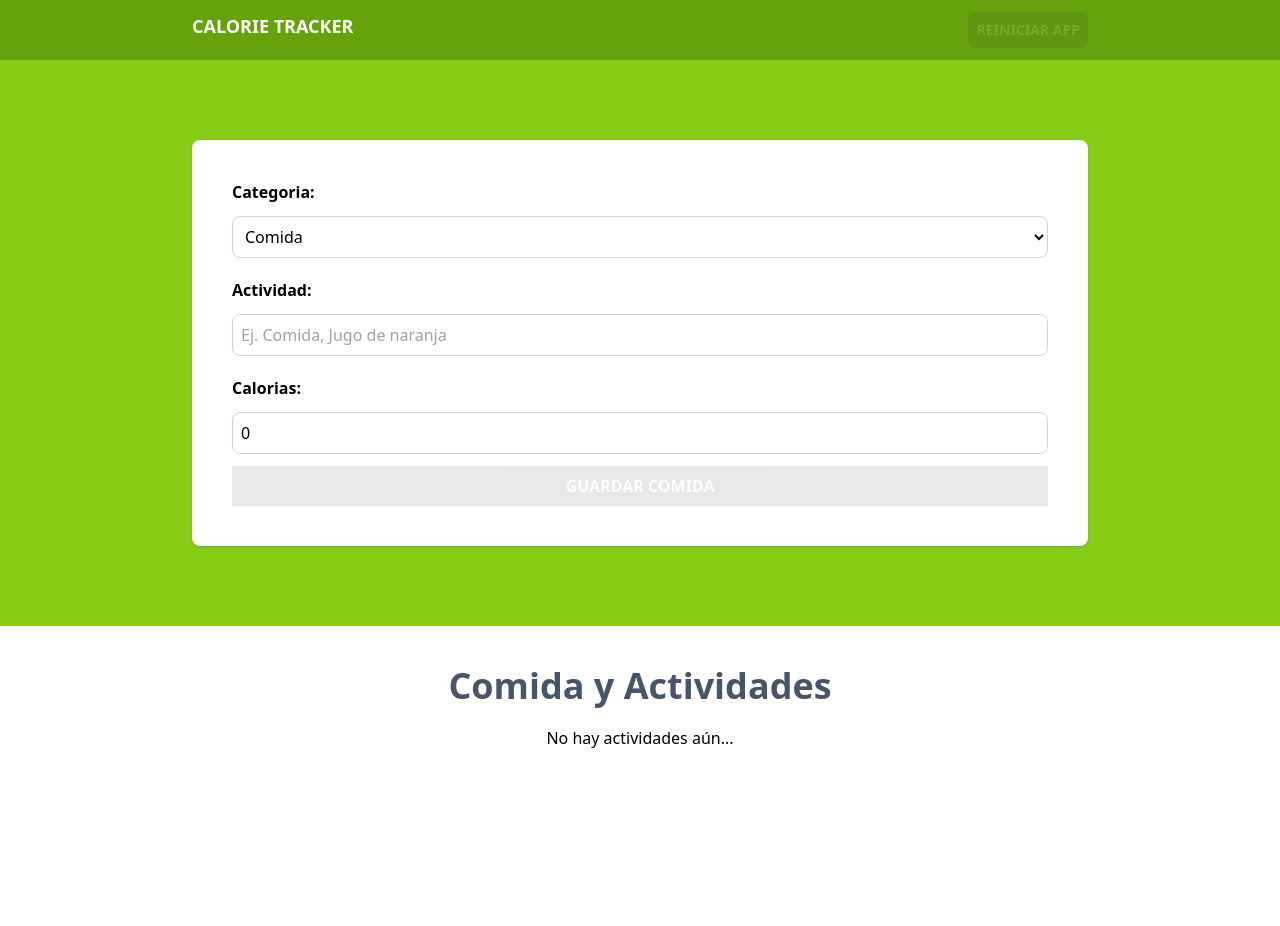
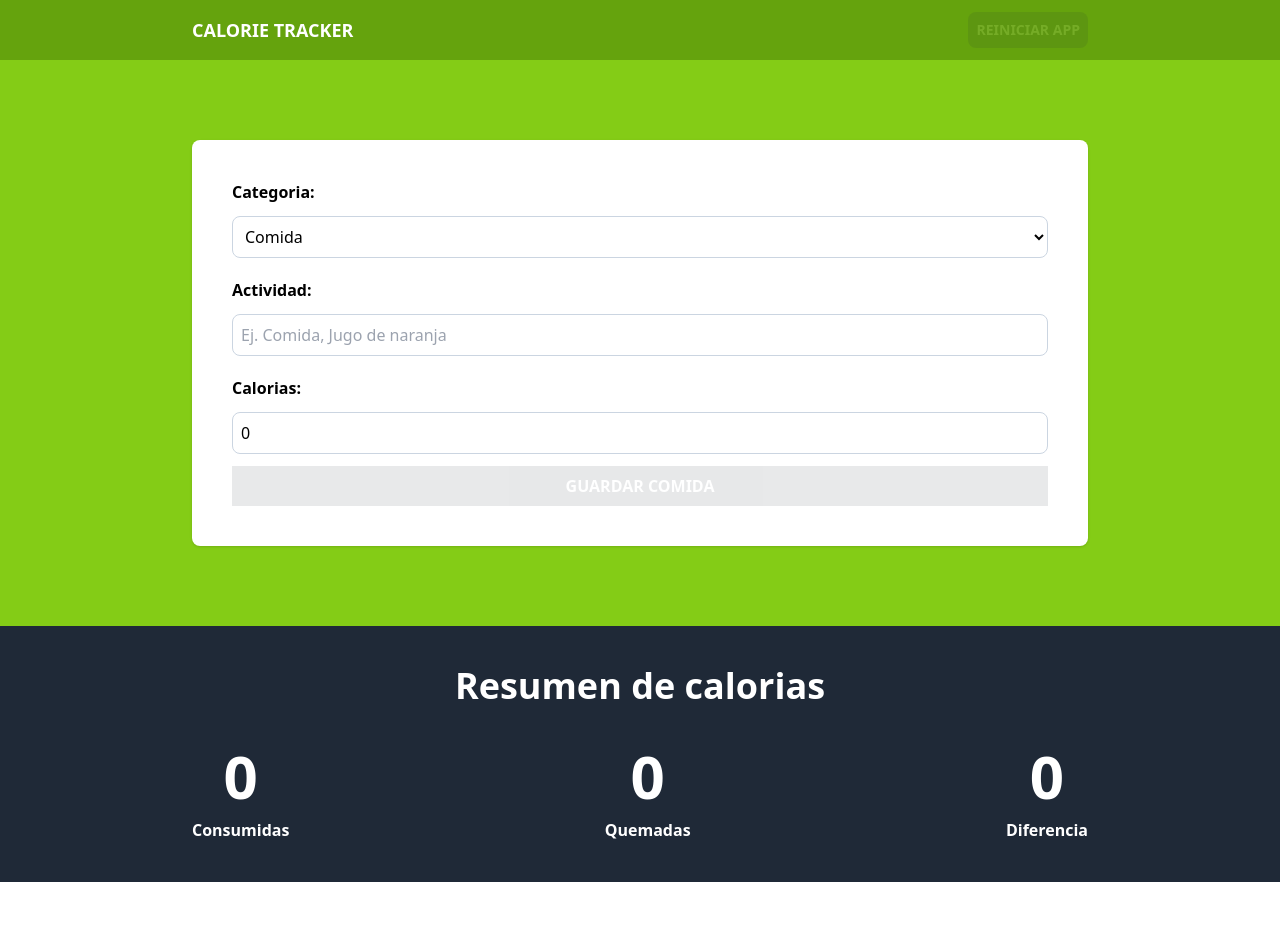
Before and after one commit to moihm96/Calorie-tracker, a React (Vite) app: page / in a window 1280 px wide. Shown: the top 926 px of the page. Before the commit the page ends 810 px from the top, so only its background shows below. Built offline with nearby package versions, Linux system fonts and the light colour scheme.

Commit message:
Calories dashboard

```diff
--- a/src/App.tsx
+++ b/src/App.tsx
@@ -3,6 +3,7 @@
 import Header from "./components/Header";
 import { activityReducer, initialState } from "./reducers/activityReducer";
 import ActivityList from "./components/ActivityList";
+import CalorieTracker from "./components/CalorieTracker";
 
 function App() {
   const [state, dispatch] = useReducer(activityReducer, initialState);
@@ -18,6 +19,11 @@
           <Form dispatch={dispatch} state={state} />
         </div>
       </section>
+      <section className="bg-gray-800 py-10">
+        <div className="max-w-4xl mx-auto">
+          <CalorieTracker activities={state.activities} />
+        </div>
+      </section>
       <section className="p-10 mx-auto max-w-4xl">
         <ActivityList activities={state.activities} dispatch={dispatch} />
       </section>
--- /dev/null
+++ b/src/components/CalorieDisplay.tsx
@@ -0,0 +1,15 @@
+type CalorieDisplayProps = {
+  calories: number;
+  text: string;
+};
+export default function CalorieDisplay({
+  calories,
+  text,
+}: CalorieDisplayProps) {
+  return (
+    <p className="text-white font-bold rounded-full grid grid-cols-1 gap-3 text-center">
+      <span className="font-black text-6xl">{calories}</span>
+      {text}
+    </p>
+  );
+}
--- /dev/null
+++ b/src/components/CalorieTracker.tsx
@@ -0,0 +1,44 @@
+import { useMemo } from "react";
+import { Activity } from "../types";
+import CalorieDisplay from "./CalorieDisplay";
+
+type CalorieTrackerProps = {
+  activities: Activity[];
+};
+export default function CalorieTracker({ activities }: CalorieTrackerProps) {
+  const caloriesConsumed = useMemo(
+    () =>
+      activities.reduce(
+        (total, activity) =>
+          activity.category === 1 ? total + activity.calories : total,
+        0
+      ),
+    [activities]
+  );
+  const caloriesBurned = useMemo(
+    () =>
+      activities.reduce(
+        (total, activity) =>
+          activity.category === 2 ? total + activity.calories : total,
+        0
+      ),
+    [activities]
+  );
+
+  const netCalories = useMemo(
+    () => caloriesConsumed - caloriesBurned,
+    [caloriesConsumed, caloriesBurned]
+  );
+  return (
+    <>
+      <h2 className="text-4xl font-black text-white text-center">
+        Resumen de calorias
+      </h2>
+      <div className="flex flex-col items-center md:flex-row md:justify-between gap-5 mt-10">
+        <CalorieDisplay calories={caloriesConsumed} text="Consumidas" />
+        <CalorieDisplay calories={caloriesBurned} text="Quemadas" />
+        <CalorieDisplay calories={netCalories} text="Diferencia" />
+      </div>
+    </>
+  );
+}
--- a/src/components/Header.tsx
+++ b/src/components/Header.tsx
@@ -14,7 +14,7 @@
   return (
     <>
       <header className="bg-lime-600 py-3">
-        <div className="max-w-4xl mx-auto flex justify-between">
+        <div className="max-w-4xl mx-auto flex justify-between items-center">
           <h1 className="text-center text-lg font-bold text-white uppercase">
             Calorie tracker
           </h1>
```
